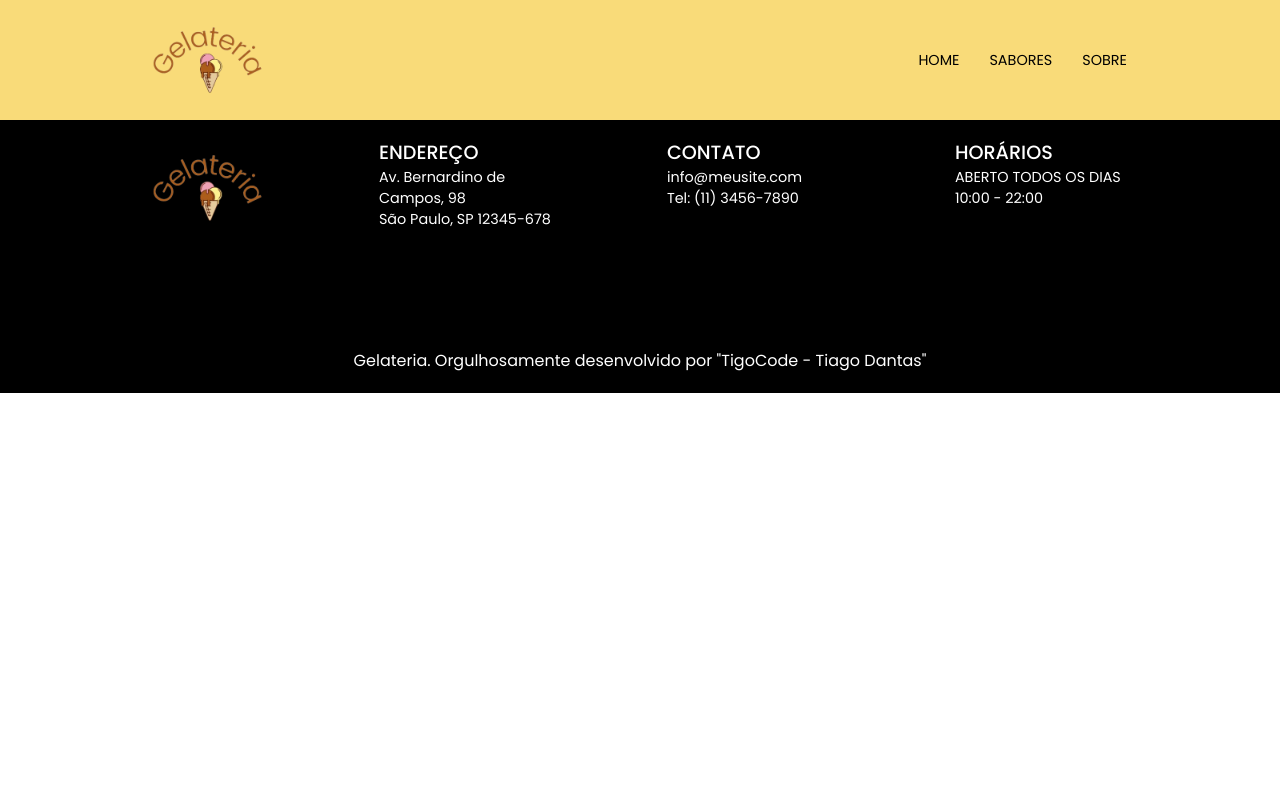
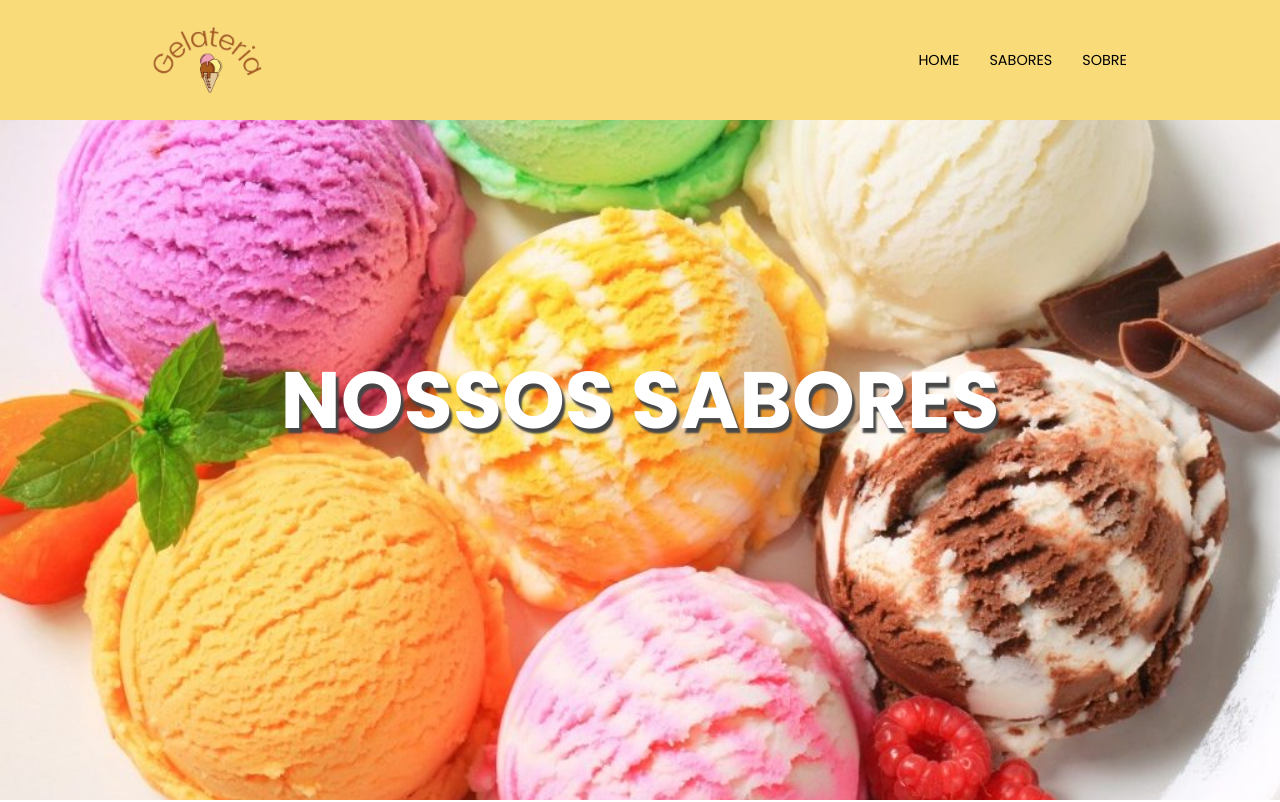
Before and after one commit to tigocode/sorveteria, a Next.js app: page /sabores in a window 1280 px wide. Shown: the top 802 px of the page. Built offline with nearby package versions, Linux system fonts and the light colour scheme.

Commit message:
Add the section sabores

```diff
--- a/src/app/sabores/page.jsx
+++ b/src/app/sabores/page.jsx
@@ -1,7 +1,53 @@
+import Image from 'next/image';
+import SaborOreo from '../../../public/sabor-oreo.png';
+import SaborPistache from '../../../public/sabor-pistache.png';
+import SaborKiwi from '../../../public/sorbet-kiwi.png';
+import SaborLimao from '../../../public/sorbet-limao.png';
+import SaborMorango from '../../../public/sorbet-morango.png';
+import SaborAvela from '../../../public/sabor-cookies-avela.png';
 import style from './sabores.module.css';
 
 export default function PageSabores() {
-  return(
-    <h1>Sabores</h1>
+  return (
+    <main className={style.container}>
+      <setcion className={style.container_banner}>
+        <h1>NOSSOS SABORES</h1>
+      </setcion>
+      <setcion className={style.container_box}>
+        <h2>SABORES DE SORVETE</h2>
+        <div className={style.box}>
+          <div>
+            <Image src={SaborOreo} className={style.Image}/>
+            <h3>Sorvete de Oreo</h3>
+            <p>Delicioso sorvete sabor Oreo. Uma explosão de sabor.</p>
+          </div>
+          <div>
+            <Image src={SaborPistache} className={style.Image}/>
+            <h3>Sorvete Pistache</h3>
+            <p>Cremoso sorvete sabor pistache com pedacinhos de semente.</p>
+          </div>
+          <div>
+            <Image src={SaborAvela} className={style.Image}/>
+            <h3>Sorvete Cookies & Avelã</h3>
+            <p>O nosso melhor sorvete. Você vai adorar o sabor.</p>
+          </div>
+          <div>
+            <Image src={SaborKiwi} className={style.Image}/>
+            <h3>Sorvete de Kiwi</h3>
+            <p>Delicioso e refrescante sorvete sabor kiwi. Rico em vitamina C.</p>
+          </div>
+          <div>
+            <Image src={SaborMorango} className={style.Image}/>
+            <h3>Sorvete de Morango</h3>
+            <p>Sorvete de morango gourmet. Tradicional e saboroso.</p>
+          </div>
+          <div>
+            <Image src={SaborLimao} className={style.Image}/>
+            <h3>Sorvete de Limão Siciliano</h3>
+            <p>O incrivel sorvete gourmet de limão siciliano vai te encantar.</p>
+          </div>
+        </div>
+      </setcion>
+    </main>
   );
 };
--- a/src/app/sabores/sabores.module.css
+++ b/src/app/sabores/sabores.module.css
@@ -0,0 +1,59 @@
+.container {
+  display: flex;
+  flex-wrap: wrap;
+  justify-content: center;
+  width: 100%;
+}
+.container_banner {
+  display: flex;
+  justify-content: center;
+  align-items: center;
+  width: 100%;
+  height: 100vh;
+  background-image: url("../../../public/banner-sabores.jpg");
+  background-size: cover;
+  background-repeat: no-repeat;
+  background-position: center;
+}
+.container_banner h1 {
+  color: #FFFFFF;
+  text-shadow: 3px 5px 2px #474747;
+  font-size: 80px;
+}
+.container_box {
+  display: flex;
+  gap: 40px;
+  flex-direction: column;
+  justify-content: center;
+  padding: 80px 20px;
+  text-align: center;
+}
+.box {
+  display: flex;
+  flex-wrap: wrap;
+  justify-content: center;
+  align-items: center;
+  gap: 20px;
+  max-width: 1024px;
+}
+.box div {
+  display: flex;
+  flex-direction: column;
+  justify-content: center;
+  gap: 10px;
+  width: 320px;
+  height: 55vh;
+  padding: 20px;
+  box-shadow: 2px 2px 15px 2px #D9DDE1;
+  border-radius: 5px;
+}
+.Image {
+  width: auto;
+  height: 235px;
+}
+.box div h3 {
+  font-size: 18px;
+}
+.box div p {
+  font-size: 16px;
+}
```
Also changed, not shown: 1 other file (tests, documents, lock files or other folders).
